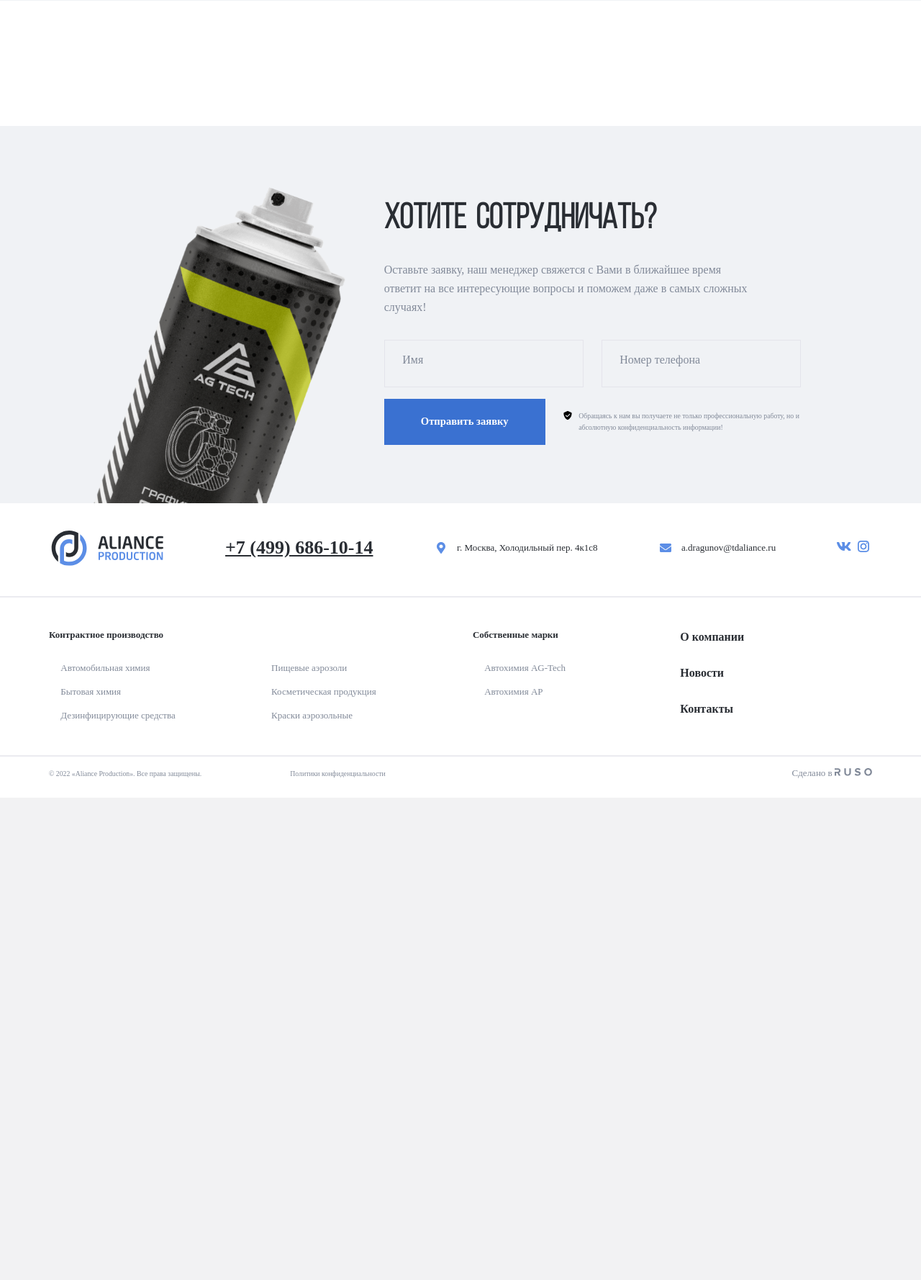
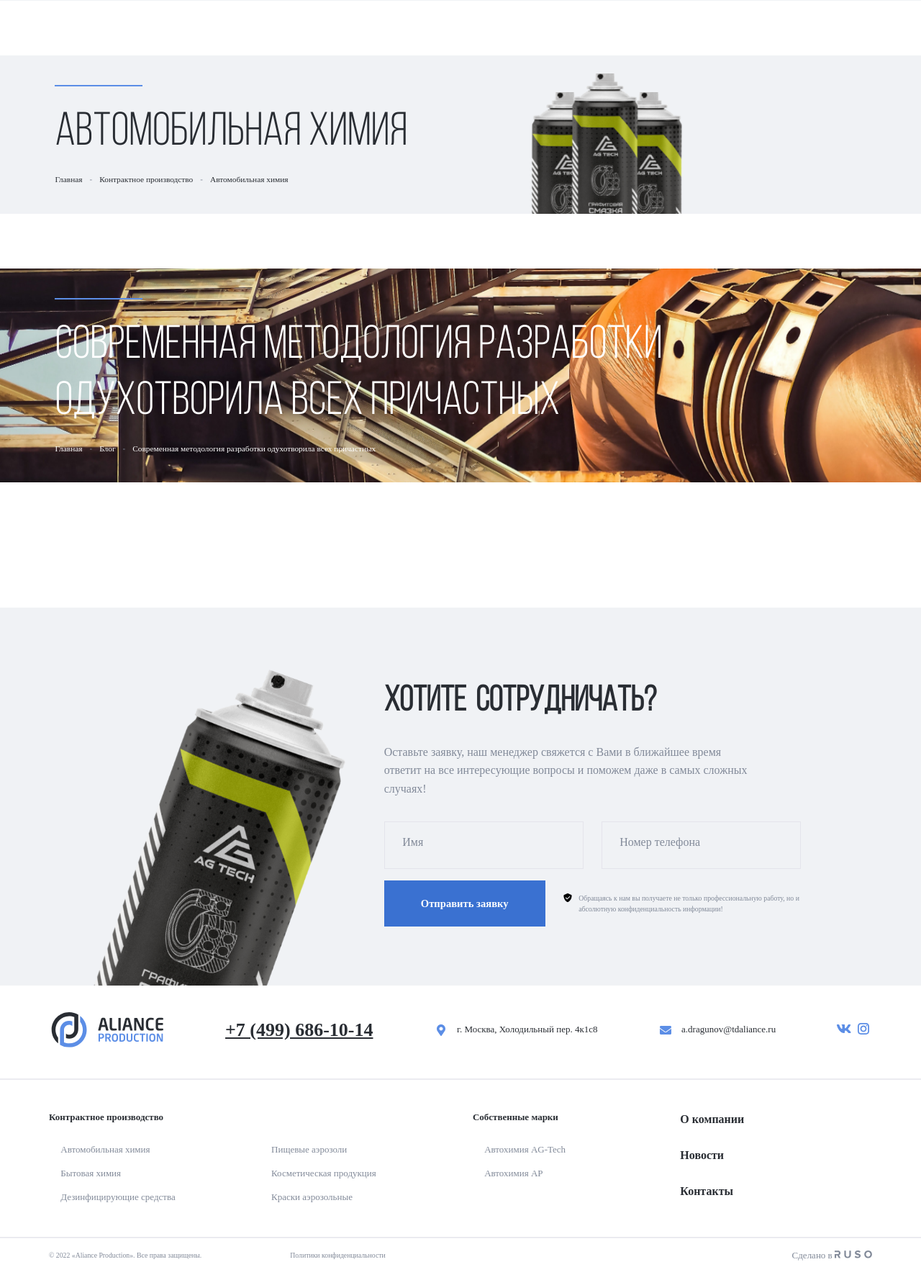
Before and after one commit to vadim-kirkach/Aliance, a PHP site: page /about.html in a window 1280 px wide. Shown: the part 295-2073 px from the top of the page at 72% size. Before the commit the page ends 1403 px from the top, so only its background shows below. Run offline with PHP 8.4, Linux system fonts and the light colour scheme.

Commit message:
add: 3 headers for new pages

```diff
--- a/about.html
+++ b/about.html
@@ -147,6 +147,38 @@
         <li class="breadcrumbs-li"><a class="breadcrumbs-link" href="# ">Главная</a></li>
         <li class="breadcrumbs-li"><a class="breadcrumbs-link" href="#">О компании</a></li>
        </ul>
+      </div>
+    </div>
+  </section>
+
+
+  <section class="section header-grey">
+    <img src="/img/avto-him.png" alt="" class="header-grey-img">
+    <div class="container">
+      <div class="header-grey-wrapper">
+        <div class="seporator"></div>
+      <h1 class="header-grey-title">Автомобильная химия</h1>
+      <ul class="breadcrumbs">
+        <li class="breadcrumbs-li"><a class="breadcrumbs-link" href="# ">Главная</a></li>
+        <li class="breadcrumbs-li"><a class="breadcrumbs-link" href="#">Контрактное производство</a></li>
+        <li class="breadcrumbs-li"><a class="breadcrumbs-link" href="#">Автомобильная химия</a></li>
+      </ul>
+
+      </div>
+    </div>
+  </section>
+
+  <section class="section header-picture">
+    <div class="container">
+      <div class="header-grey-wrapper">
+        <div class="seporator"></div>
+      <h1 class="header-grey-title header-grey-title-white">Современная методология разработки одухотворила всех причастных</h1>
+      <ul class="breadcrumbs">
+        <li class="breadcrumbs-li"><a class="breadcrumbs-link breadcrumbs-link-white" href="# ">Главная</a></li>
+        <li class="breadcrumbs-li"><a class="breadcrumbs-link breadcrumbs-link-white" href="#">Блог</a></li>
+        <li class="breadcrumbs-li"><a class="breadcrumbs-link breadcrumbs-link-white" href="#">Современная методология разработки одухотворила всех причастных</a></li>
+      </ul>
+
       </div>
     </div>
   </section>
--- a/css/style.css
+++ b/css/style.css
@@ -1079,6 +1079,17 @@ margin-bottom: 1.875rem;
   background: rgb(240, 242, 245);
   height: 16.875rem;
   padding-top: 3.125rem;
+  position: relative;
+}
+
+.header-grey-wrapper {
+
+}
+.header-grey-img {
+  position: absolute;
+  bottom: 0;
+  right: 240px;
+  height: 15rem;
 }
 
 .header-grey-title {
@@ -1089,6 +1100,14 @@ font-weight: 400;
 line-height: 120%;
 margin-top: 2rem;
 margin-bottom: 1.25rem;
+}
+
+.header-grey-title-white {
+color: rgb(255, 255, 255);
+font-family:'Bebas Neue Book';
+font-size: 5rem;
+font-weight: 400;
+line-height: 120%;
 }
 
 .breadcrumbs {
@@ -1125,6 +1144,18 @@ margin-bottom: 1.25rem;
   font-weight: 400;
   line-height: 160%;
   display: block;
+}
+
+.breadcrumbs-link-white{
+  color: rgb(255, 255, 255);
+}
+
+.header-picture {
+  margin-top: 5.875rem;
+  background-image: url("../img/header2back.png");
+  height: 22.875rem;
+  padding-top: 3.125rem;
+  position: relative;
 }
 
 
@@ -1255,6 +1286,10 @@ margin-bottom: 1.25rem;
  .footer-bottom {
   flex-direction: column;
  }
+ .header-grey-img {
+  display: none;
+}
+
 }
 
  @media (max-width: 992px) {
```
Also changed, not shown: img/avto-him.png (added), img/header2back.png (added).
